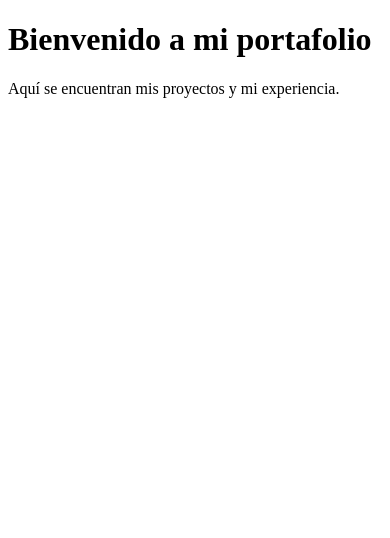
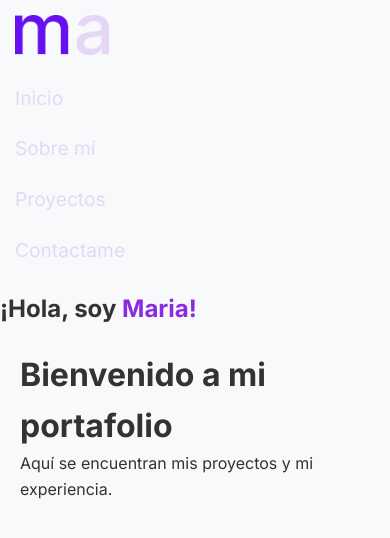
Before and after one commit to MariaAhuanari/mi-portafolio, a plain HTML site: page index.html in a window 390 px wide. Drawn offline with Linux system fonts and the light colour scheme.

Commit message:
feat(header and hero): added modifications for header and hero section

```diff
--- a/index.html
+++ b/index.html
@@ -4,15 +4,38 @@
     <meta charset="UTF-8">
     <meta name="viewport" content="width=device-width, initial-scale=1.0">
     <title>Mi Portafolio</title>
-    <link rel="stylesheet" href="style.css"> <!-- Vincula el archivo CSS aquí -->
+    <link rel="preconnect" href="https://fonts.googleapis.com">
+<link rel="preconnect" href="https://fonts.gstatic.com" crossorigin>
+<link href="https://fonts.googleapis.com/css2?family=Inter:ital,opsz,wght@0,14..32,100..900;1,14..32,100..900&display=swap" rel="stylesheet">
+    <link rel="stylesheet" href="styles.css">
 </head>
 <body>
+    <!-- Header section -->
     <header>
-        <h1>Bienvenido a mi portafolio</h1>
+        <div class="logo" class="header">
+            <img src="assets/imagenes/logo ma.png" alt="Logo de mi portafolio">
+        </div>
+        <nav>
+            <ul>
+                <li><a href="#home">Inicio</a></li>
+                <li><a href="#about">Sobre mí</a></li>
+                <li><a href="#projects">Proyectos</a></li>
+                <li><a href="#contact">Contactame</a></li>
+            </ul>
+        </nav>
     </header>
 
+    <!-- Hero section -->
+     <section>
+        <div>
+            <h1>¡Hola, soy <span style="color: blueviolet;">Maria!</span></h1>
+        </div>
+     </section>
+
+
     <main class="container">
+        <h1>Bienvenido a mi portafolio</h1>
         <p>Aquí se encuentran mis proyectos y mi experiencia.</p>
-    </main>
+    </main>
 </body>
 </html>
--- a/styles.css
+++ b/styles.css
@@ -5,9 +5,9 @@
   }
 
   body {
-    font-family: Arial, sans-serif;
+    font-family: 'Inter', sans-serif;
     line-height: 1.6;
-    background-color: #f4f4f4;
+    background-color: #F8F9FA;
     color: #333;
   }
 
@@ -19,86 +19,101 @@
     padding: 20px;
   }
 
-  /* Encabezado */
-  h1 {
-    text-align: center;
-    font-size: 2rem;
-    margin: 20px 0;
+  /* Header */
+  header {
+    display: flex;
+    justify-content: space-between;
+    align-items: center;
+    background-color: #F8F9FA;
+    padding: 10px 20px;
+    color: #E3D8F5;
   }
 
-
-  /* Estilos para el diseño móvil */
-header {
-    background-color: #333;
-    color: white;
-    padding: 20px 0;
-    text-align: center;
+  header .logo img {
+    height: auto;
   }
 
-  /* Sección principal */
-  main {
-    padding: 20px;
-    background-color: #fff;
-    border-radius: 5px;
-    box-shadow: 0 0 10px rgba(0, 0, 0, 0.1);
+  header nav ul {
+    list-style-type: none;
+    display: flex;
   }
 
-  /* Estilos de los enlaces */
-  a {
-    color: #333;
+  header nav ul li {
+    margin-left: 20px;
+  }
+
+  header nav ul li a {
+    color: #E3D8F5;
     text-decoration: none;
+    font-size: 1rem;
     transition: color 0.3s ease;
   }
 
-  a:hover {
-    color: #007bff;
+  header nav ul li a:hover {
+    color: #5227CC;
+    text-decoration: underline;
   }
 
-  /* Estilos para dispositivos pequeños (pantallas móviles) */
-@media (max-width: 768px) {
-    h1 {
-      font-size: 1.5rem;
+  /* Estilos para dispositivos móviles */
+  @media (max-width: 768px) {
+    header {
+      flex-direction: column;
+      align-items: flex-start;
+      padding: 15px;
     }
 
-    .container {
-      padding: 10px;
+    header .logo img {
+      height: 40px; /* Ajuste el tamaño del logo en pantallas pequeñas */
     }
 
-    header {
-      padding: 15px 0;
+    header nav ul {
+      flex-direction: column;
+      margin-top: 10px;
     }
 
-    main {
-      padding: 15px;
+    header nav ul li {
+      margin: 10px 0;
+    }
+
+    header nav ul li a {
+      font-size: 1.2rem;
     }
   }
 
-  /* Estilos para dispositivos medianos (tabletas y pantallas más grandes) */
-@media (min-width: 769px) and (max-width: 1024px) {
-    h1 {
-      font-size: 1.8rem;
+  /* Estilos para tabletas y pantallas más grandes */
+  @media (min-width: 769px) and (max-width: 1024px) {
+    header {
+      padding: 20px 40px;
     }
 
-    .container {
-      padding: 20px;
+    header .logo img {
+      height: 45px;
     }
 
-    main {
-      padding: 20px;
+    header nav ul li {
+      margin-left: 25px;
+    }
+
+    header nav ul li a {
+      font-size: 1.2rem;
     }
   }
 
-  /* Estilos para pantallas grandes (computadoras de escritorio) */
+  /* Estilos para pantallas grandes de escritorio */
   @media (min-width: 1025px) {
-    h1 {
-      font-size: 2.5rem;
+    header {
+      padding: 20px 40px;
     }
 
-    .container {
-      padding: 40px;
+    header .logo img {
+      height: 60px;
     }
 
-    main {
-      padding: 30px;
+    header nav ul li {
+      margin-left: 30px;
+    }
+
+    header nav ul li a {
+      font-size: 1.2rem;
     }
   }
```
Also changed, not shown: assets/imagenes/logo ma.png (added).
